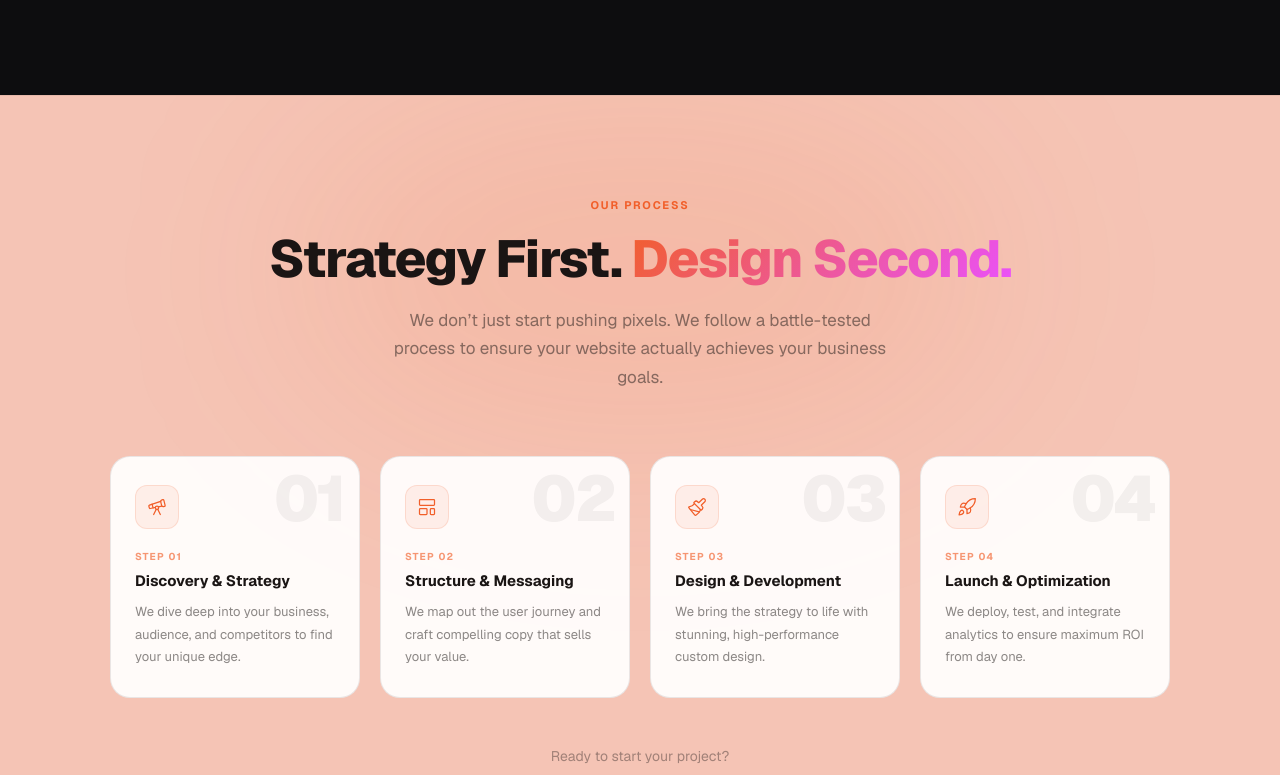
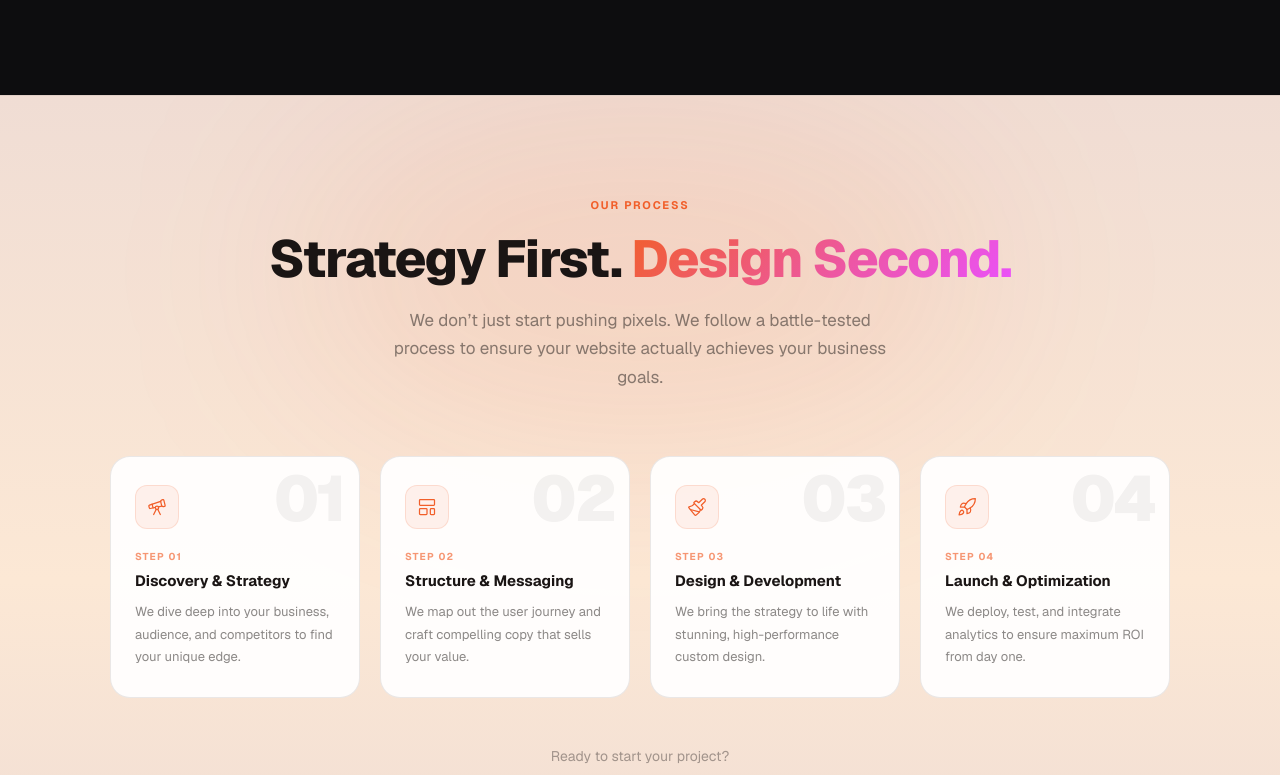
Before and after one commit to creativecowboys/cowboys-site, a Next.js app: page /web-design in a window 1280 px wide. Shown: the part 2105-2880 px from the top of the page. Built offline with nearby package versions, Linux system fonts and the light colour scheme.

Commit message:
Process section: match testimonials gradient background

```diff
--- a/src/app/web-design/page.tsx
+++ b/src/app/web-design/page.tsx
@@ -439,7 +439,7 @@ export default function WebDesignPage() {
                 </section>
 
                 {/* ── SECTION 3: Our Approach / Process ─────────────────── */}
-                <section style={{ background: "#f5c4b5", borderTop: "1px solid rgba(26,21,20,0.07)", borderBottom: "1px solid rgba(26,21,20,0.07)", padding: "96px 24px", position: "relative", overflow: "hidden" }}>
+                <section style={{ background: "linear-gradient(180deg, #f0ddd4 0%, #fce8d5 60%, #f0ddd4 100%)", borderTop: "1px solid rgba(26,21,20,0.07)", borderBottom: "1px solid rgba(26,21,20,0.07)", padding: "96px 24px", position: "relative", overflow: "hidden" }}>
                     <div style={{ position: "absolute", top: 0, left: "50%", transform: "translateX(-50%)", width: "700px", height: "350px", background: "rgba(241,95,42,0.10)", filter: "blur(100px)", borderRadius: "50%", pointerEvents: "none" }} />
                     <div style={{ maxWidth: "1060px", margin: "0 auto", position: "relative", zIndex: 1 }}>
 
```
